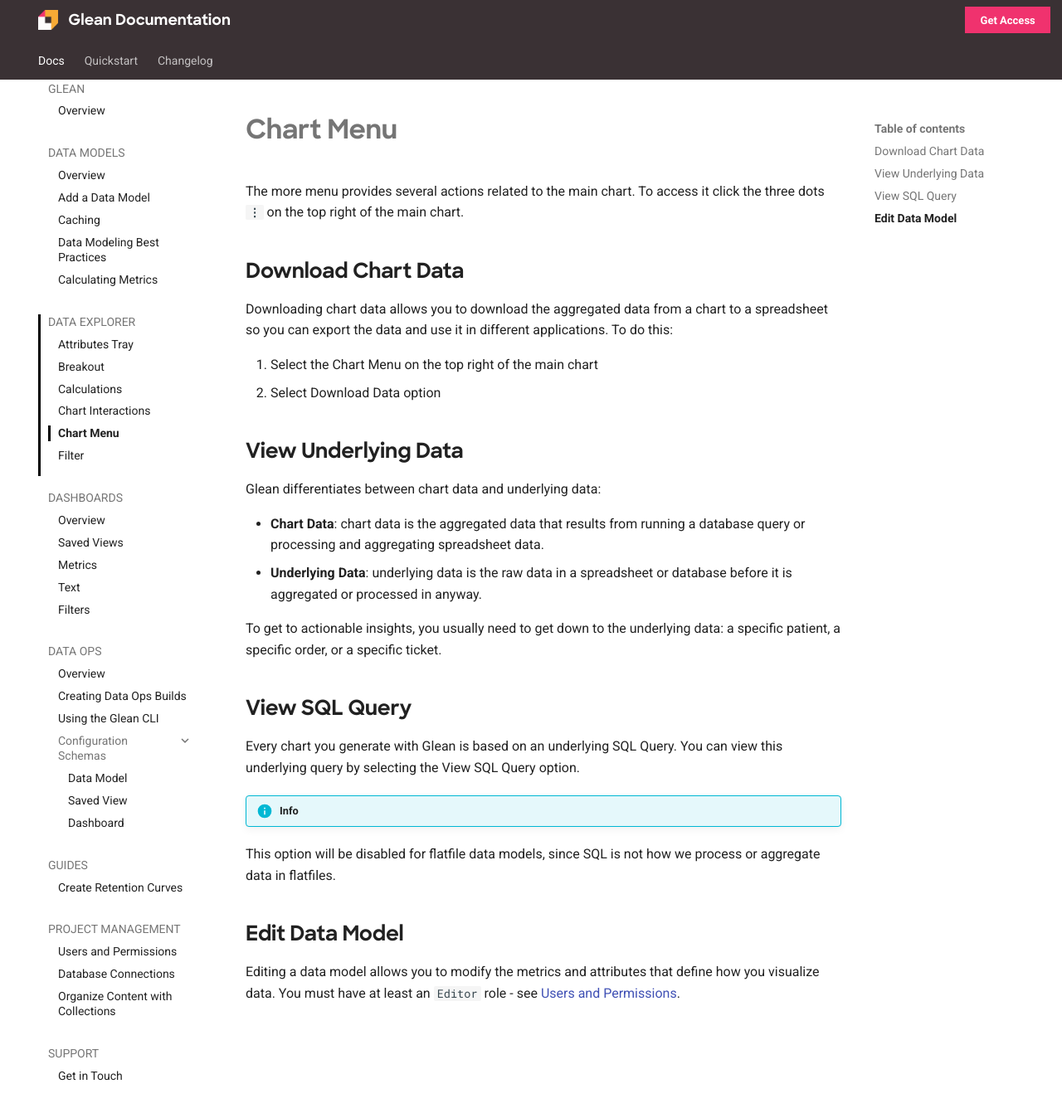
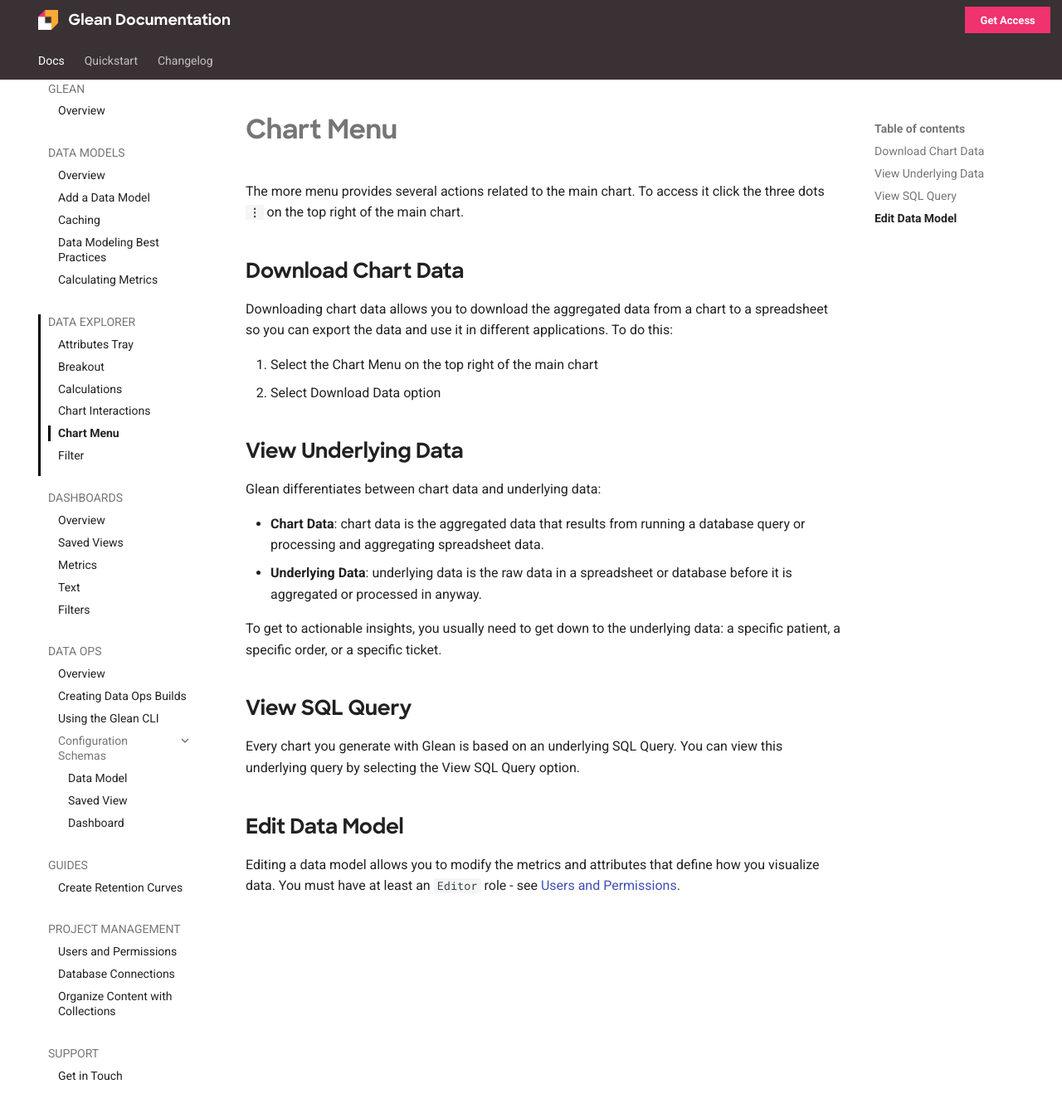
Before and after one commit to gleannyc/documentation, an MkDocs documentation site: the page built from docs/docs/visualizing-data/Chart-Menu.md, in a window 1280 px wide and 1394 px high. Shown: the top 1342 px of the window at 83% size. Built offline with MkDocs 1.6.1 and Material for MkDocs 9.7.7, drawn with Linux system fonts in a browser that asks for light colours.

Commit message:
delete reference to flat files

```diff
--- a/docs/docs/visualizing-data/Chart-Menu.md
+++ b/docs/docs/visualizing-data/Chart-Menu.md
@@ -20,10 +20,6 @@
 
 Every chart you generate with Glean is based on an underlying SQL Query. You can view this underlying query by selecting the View SQL Query option.
 
-!!! info
-
-This option will be disabled for flatfile data models, since SQL is not how we process or aggregate data in flatfiles.
-
 ## Edit Data Model
 
 Editing a data model allows you to modify the metrics and attributes that define how you visualize data. You must have at least an `Editor` role - see [Users and Permissions](../project-management/users-and-permissions.md).
```
